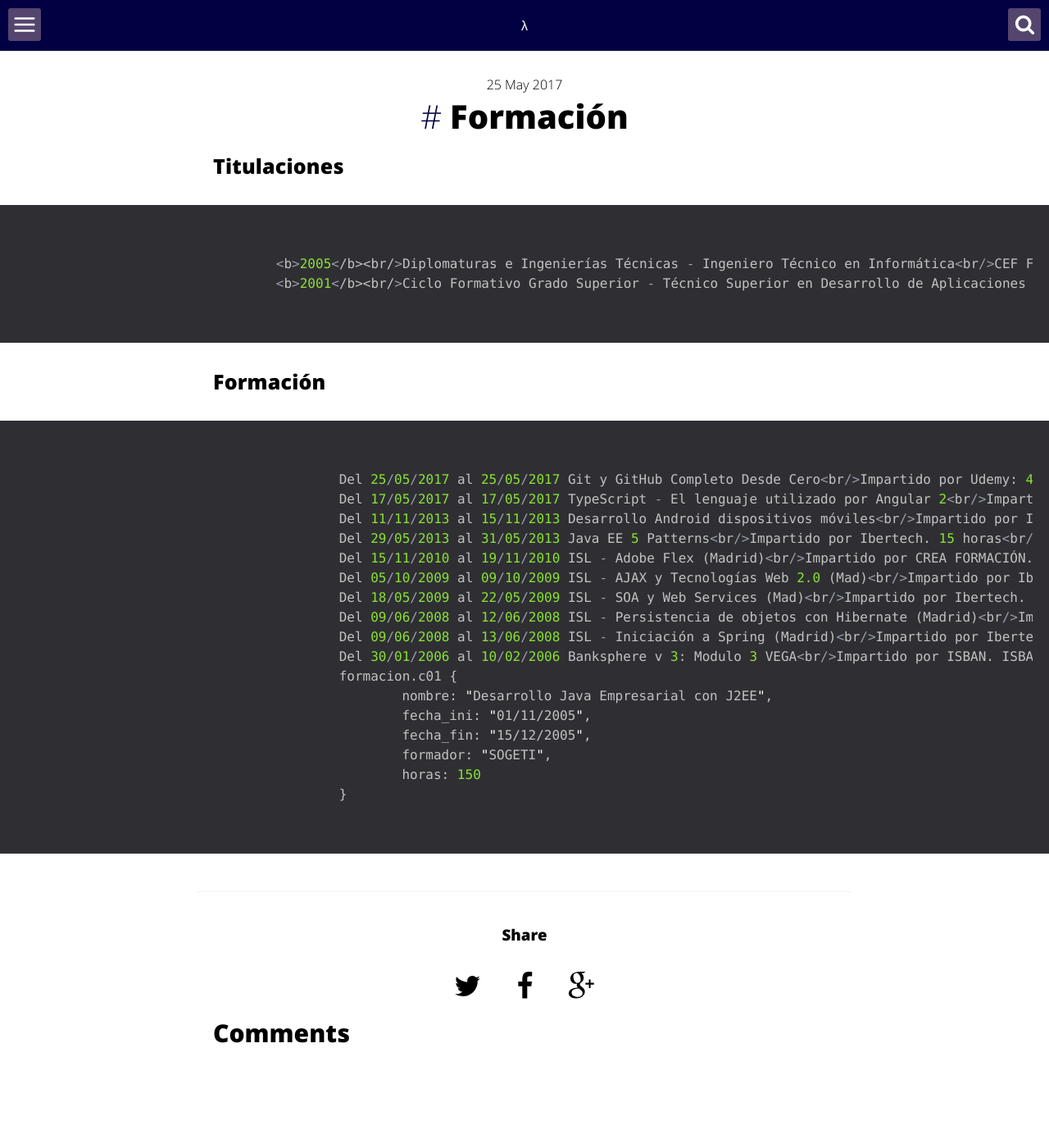
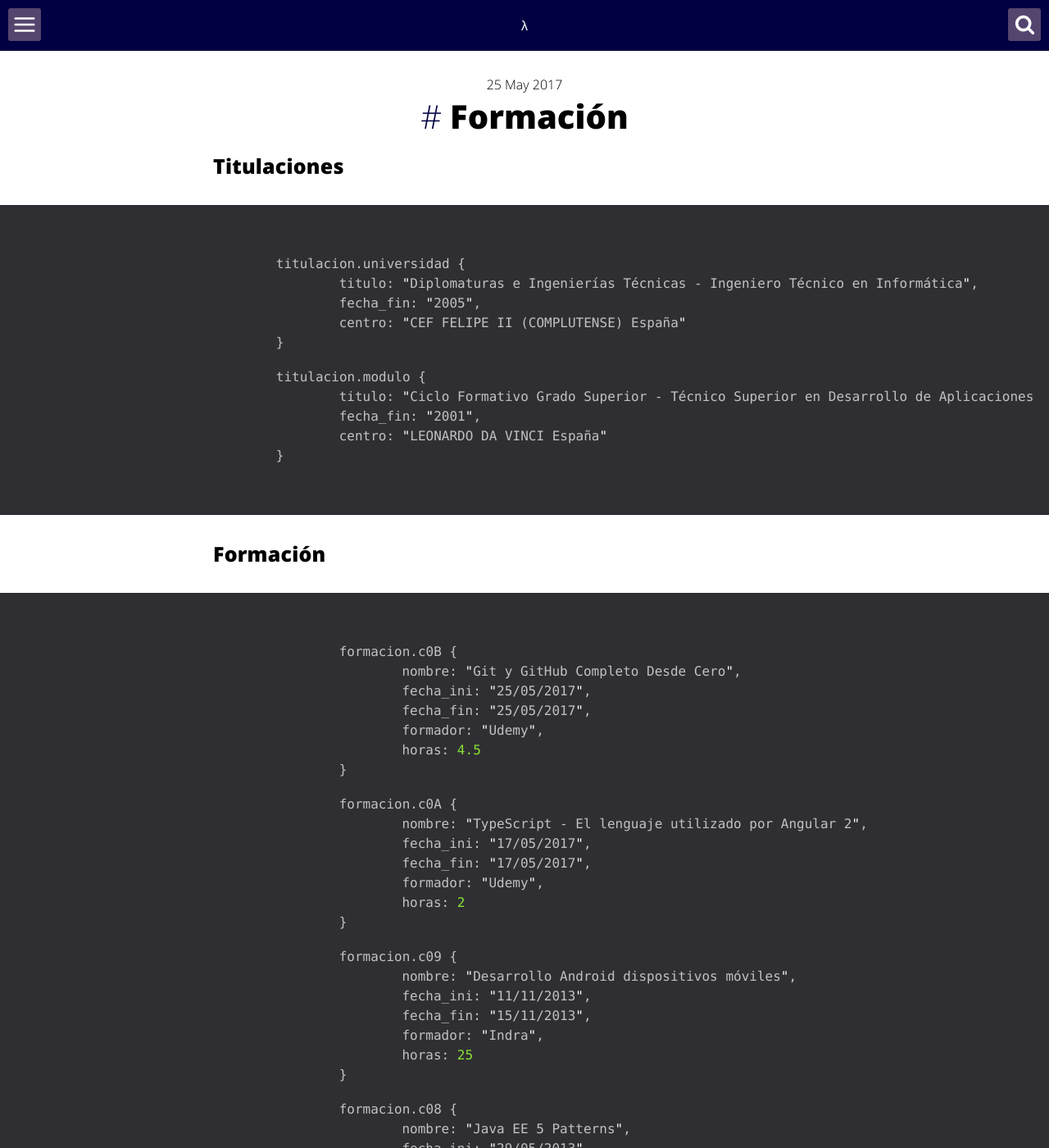
Before and after one commit to jmlorenzo50/jmlorenzo50.github.io, a Jekyll site: the page built from _posts/2017-05-25-formacion.md, in a window 1280 px wide and 1400 px high. Shown: the whole window at 82% size. Built offline with Jekyll 4.4.1, drawn with Linux system fonts in a browser that asks for light colours; comment, search, counter and statistics services are not loaded; some of the changed text lies outside the part shown.

Commit message:
Se actualiza el formato
Se actualiza el formato

```diff
--- a/_posts/2017-05-25-formacion.md
+++ b/_posts/2017-05-25-formacion.md
@@ -12,23 +12,102 @@ categories:
 
 ### Titulaciones
 {% highlight javascript %}
-	<b>2005</b><br/>Diplomaturas e Ingenierías Técnicas - Ingeniero Técnico en Informática<br/>CEF FELIPE II (COMPLUTENSE) España<br/><br/>
-	<b>2001</b><br/>Ciclo Formativo Grado Superior - Técnico Superior en Desarrollo de Aplicaciones Informáticas<br/>LEONARDO DA VINCI España<br/><br/>
+	titulacion.universidad {
+		titulo: "Diplomaturas e Ingenierías Técnicas - Ingeniero Técnico en Informática",
+		fecha_fin: "2005",
+		centro: "CEF FELIPE II (COMPLUTENSE) España"
+	}
+
+	titulacion.modulo {
+		titulo: "Ciclo Formativo Grado Superior - Técnico Superior en Desarrollo de Aplicaciones Informáticas",
+		fecha_fin: "2001",
+		centro: "LEONARDO DA VINCI España"
+	}
 {% endhighlight %}
 
 
 ### Formación
 {% highlight javascript %}
-		Del 25/05/2017 al 25/05/2017 Git y GitHub Completo Desde Cero<br/>Impartido por Udemy: 4,5 horas<br/><br/>
-		Del 17/05/2017 al 17/05/2017 TypeScript - El lenguaje utilizado por Angular 2<br/>Impartido por Udemy: 2 horas<br/><br/>
-		Del 11/11/2013 al 15/11/2013 Desarrollo Android dispositivos móviles<br/>Impartido por Indra: 25 horas<br/><br/>
-		Del 29/05/2013 al 31/05/2013 Java EE 5 Patterns<br/>Impartido por Ibertech. 15 horas<br/><br/>
-		Del 15/11/2010 al 19/11/2010 ISL - Adobe Flex (Madrid)<br/>Impartido por CREA FORMACIÓN. 32 horas<br/><br/>
-		Del 05/10/2009 al 09/10/2009 ISL - AJAX y Tecnologías Web 2.0 (Mad)<br/>Impartido por Ibertech. 40 horas<br/><br/>
-		Del 18/05/2009 al 22/05/2009 ISL - SOA y Web Services (Mad)<br/>Impartido por Ibertech. 40 horas<br/><br/>
-		Del 09/06/2008 al 12/06/2008 ISL - Persistencia de objetos con Hibernate (Madrid)<br/>Impartido por Ibertech. 20 horas<br/><br/>
-		Del 09/06/2008 al 13/06/2008 ISL - Iniciación a Spring (Madrid)<br/>Impartido por Ibertech. 30 horas<br/><br/>
-		Del 30/01/2006 al 10/02/2006 Banksphere v 3: Modulo 3 VEGA<br/>Impartido por ISBAN. ISBAN 57 horas<br/><br/>
+		formacion.c0B {
+			nombre: "Git y GitHub Completo Desde Cero",
+			fecha_ini: "25/05/2017",
+			fecha_fin: "25/05/2017",
+			formador: "Udemy",
+			horas: 4.5
+		}
+
+		formacion.c0A {
+			nombre: "TypeScript - El lenguaje utilizado por Angular 2",
+			fecha_ini: "17/05/2017",
+			fecha_fin: "17/05/2017",
+			formador: "Udemy",
+			horas: 2
+		}
+
+		formacion.c09 {
+			nombre: "Desarrollo Android dispositivos móviles",
+			fecha_ini: "11/11/2013",
+			fecha_fin: "15/11/2013",
+			formador: "Indra",
+			horas: 25
+		}
+
+		formacion.c08 {
+			nombre: "Java EE 5 Patterns",
+			fecha_ini: "29/05/2013",
+			fecha_fin: "31/05/2013",
+			formador: "Ibertech",
+			horas: 15
+		}
+
+		formacion.c07 {
+			nombre: "ISL - Adobe Flex (Madrid)",
+			fecha_ini: "15/11/2010",
+			fecha_fin: "19/11/2010",
+			formador: "CREA FORMACIÓN",
+			horas: 32
+		}
+
+		formacion.c06 {
+			nombre: "ISL - AJAX y Tecnologías Web 2.0",
+			fecha_ini: "05/10/2009",
+			fecha_fin: "09/10/2009",
+			formador: "Ibertech",
+			horas: 40
+		}
+
+		formacion.c05 {
+			nombre: "SOA y Web Services (Mad)",
+			fecha_ini: "18/05/2009",
+			fecha_fin: "22/05/2009",
+			formador: "Ibertech",
+			horas: 40
+		}
+
+		formacion.c04 {
+			nombre: "ISL - Persistencia de objetos con Hibernate",
+			fecha_ini: "09/06/2008",
+			fecha_fin: "12/06/2008",
+			formador: "Ibertech",
+			horas: 20
+		}
+
+		formacion.c03 {
+			nombre: "Iniciación a Spring",
+			fecha_ini: "09/06/2008",
+			fecha_fin: "13/06/2008",
+			formador: "Ibertech",
+			horas: 30
+		}
+
+		formacion.c02 {
+			nombre: "Banksphere v 3: Modulo 3 VEGA",
+			fecha_ini: "30/01/2006",
+			fecha_fin: "10/02/2006",
+			formador: "ISBAN",
+			horas: 57
+		}
+
 		formacion.c01 {
 			nombre: "Desarrollo Java Empresarial con J2EE",
 			fecha_ini: "01/11/2005",
```
